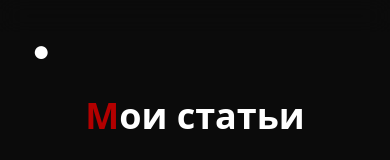
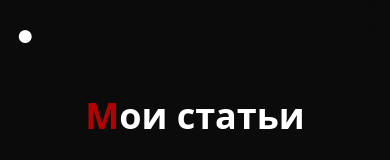
Before and after one commit to Zubokryl/psymaster.ru, a Next.js app: page /articles in a window 390 px wide. Shown: the top 160 px of the page. Built offline with nearby package versions, Linux system fonts and the light colour scheme.

Commit message:
Бургерное меню исправлено

```diff
--- a/app/components/Header.jsx
+++ b/app/components/Header.jsx
@@ -35,11 +35,12 @@ export default function Header() {
             ))}
           </ul>
 
-          {/* Мобильный бургер — теперь просто точка */}
-          <div className="md:hidden absolute left-4 top-4">
+          {/* Мобильный бургер — теперь точка */}
+<div className="md:hidden fixed top-4 left-4 z-50">
   <button
     onClick={() => setIsOpen(!isOpen)}
     className="text-white text-3xl focus:outline-none"
+    aria-label="Открыть/закрыть меню"
   >
     <span
       className={`transition-colors duration-300 ${
@@ -50,6 +51,7 @@ export default function Header() {
     </span>
   </button>
 </div>
+
 
           {/* Выпадающее меню */}
           {isOpen && (
```
Lines whose indentation alone changed are shown as unchanged.
